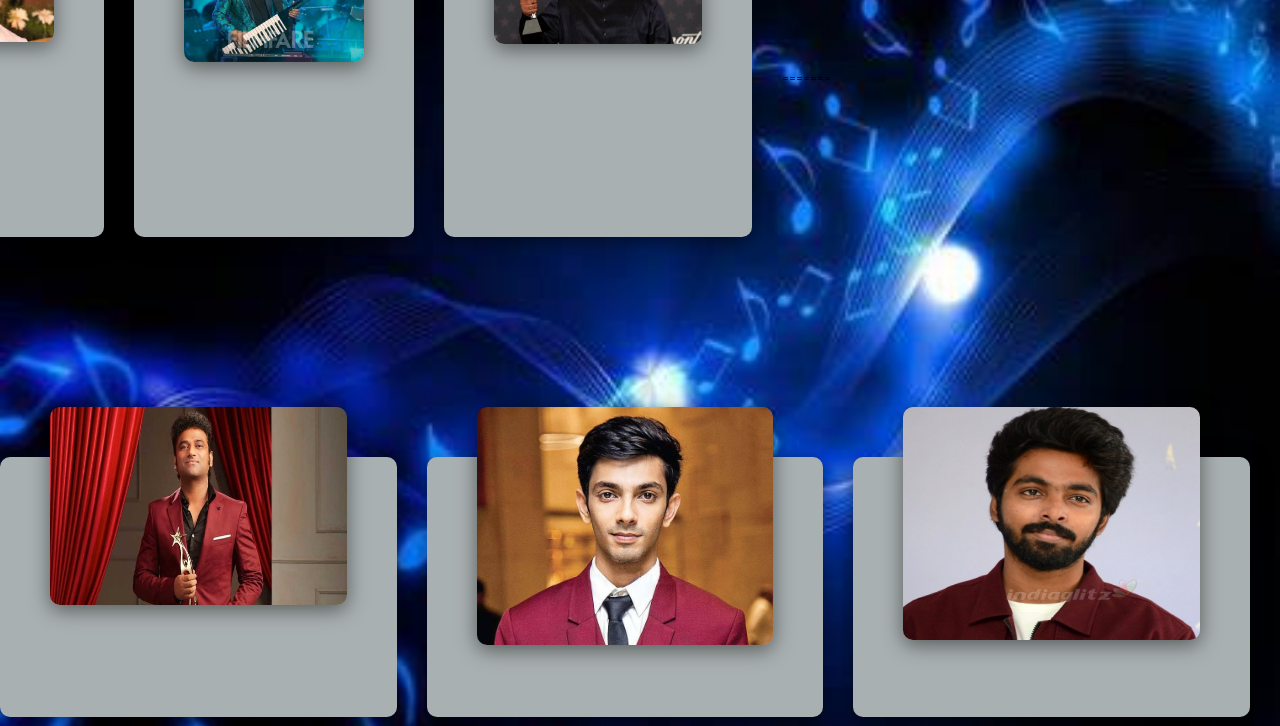
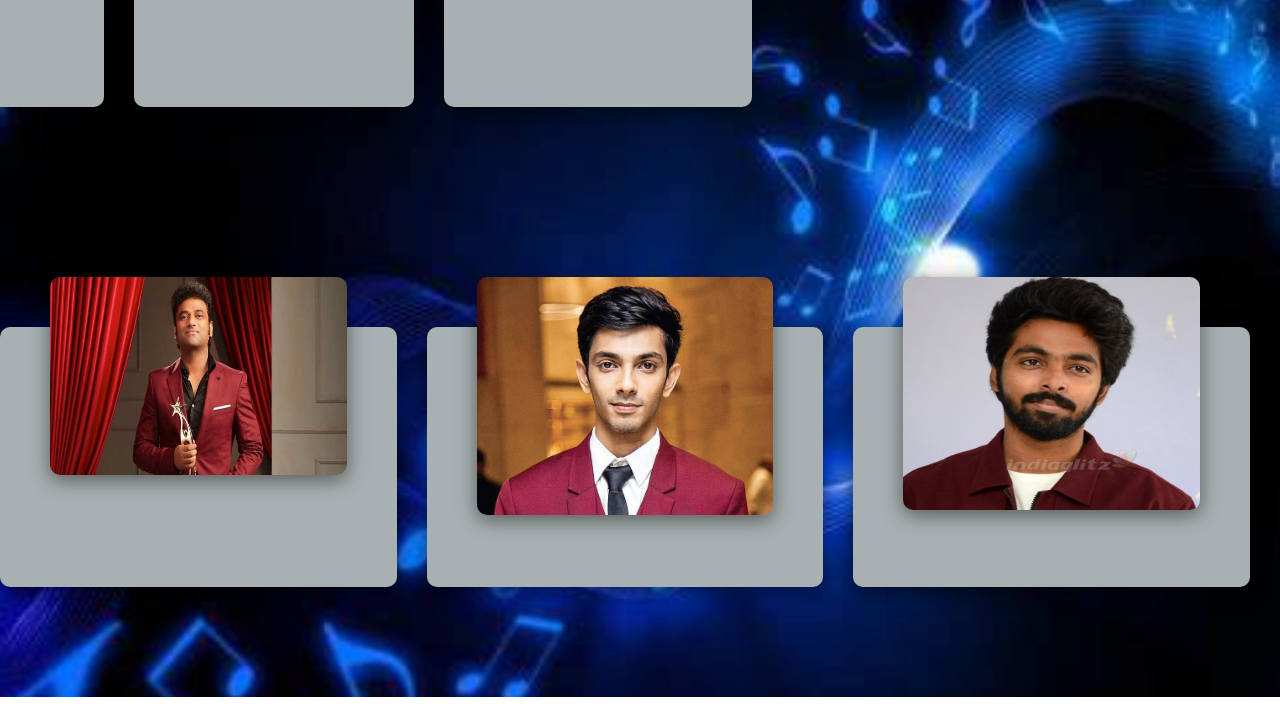
Before and after one commit to Advayateam/music, a plain HTML site: page music directors.html in a window 1280 px wide. Shown: the part 263-989 px from the top of the page. After the commit the page ends 960 px from the top, so only its background shows below. Drawn offline with Linux system fonts and the light colour scheme.

Commit message:
Update musicdirectors.css

```diff
--- a/musicdirectors.css
+++ b/musicdirectors.css
@@ -18,7 +18,6 @@ body{
   background-repeat: no-repeat;
   background-size: cover;
   background-position: fixed;*/
-  margin-top: 100px;
 }
 
 .card {
@@ -32,7 +31,6 @@ body{
   background: #a9b0b1;
   cursor: pointer;
   margin-right: 30px;
-  margin-top:60px;
 }
 
 .card:hover {
```
